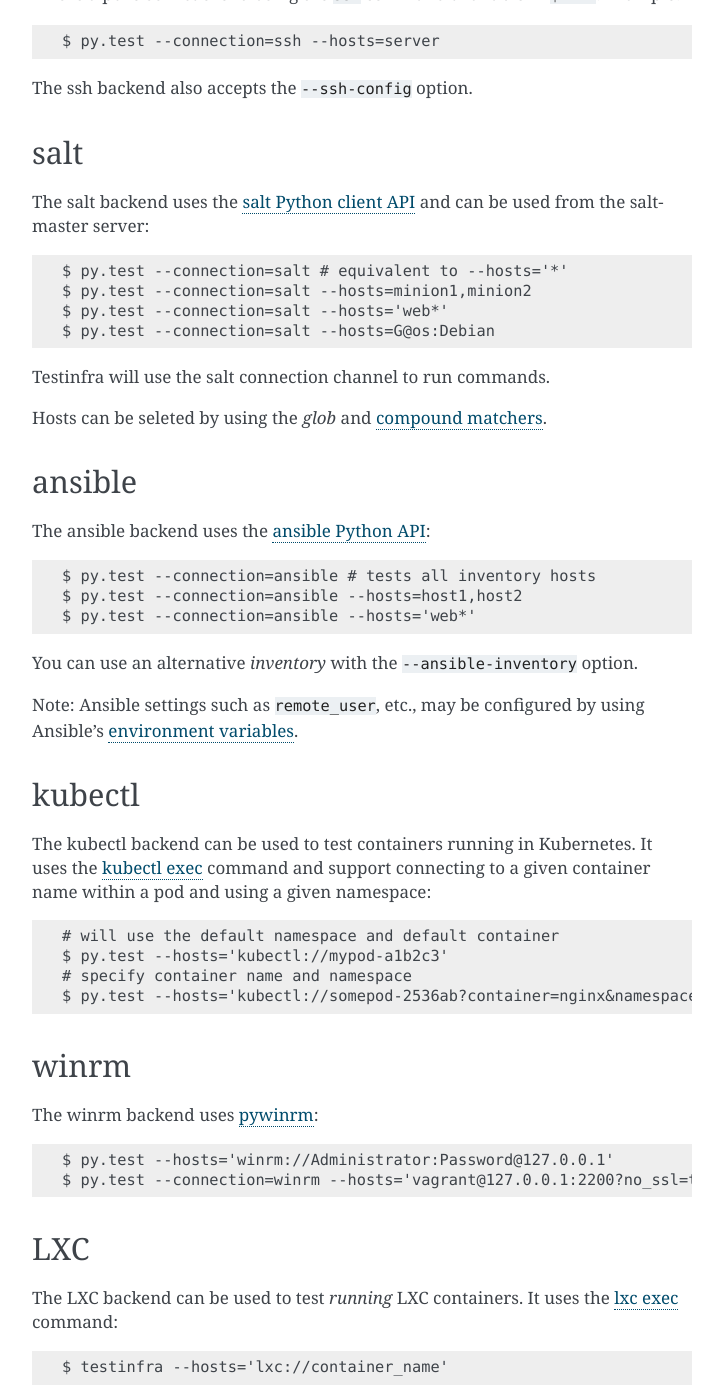
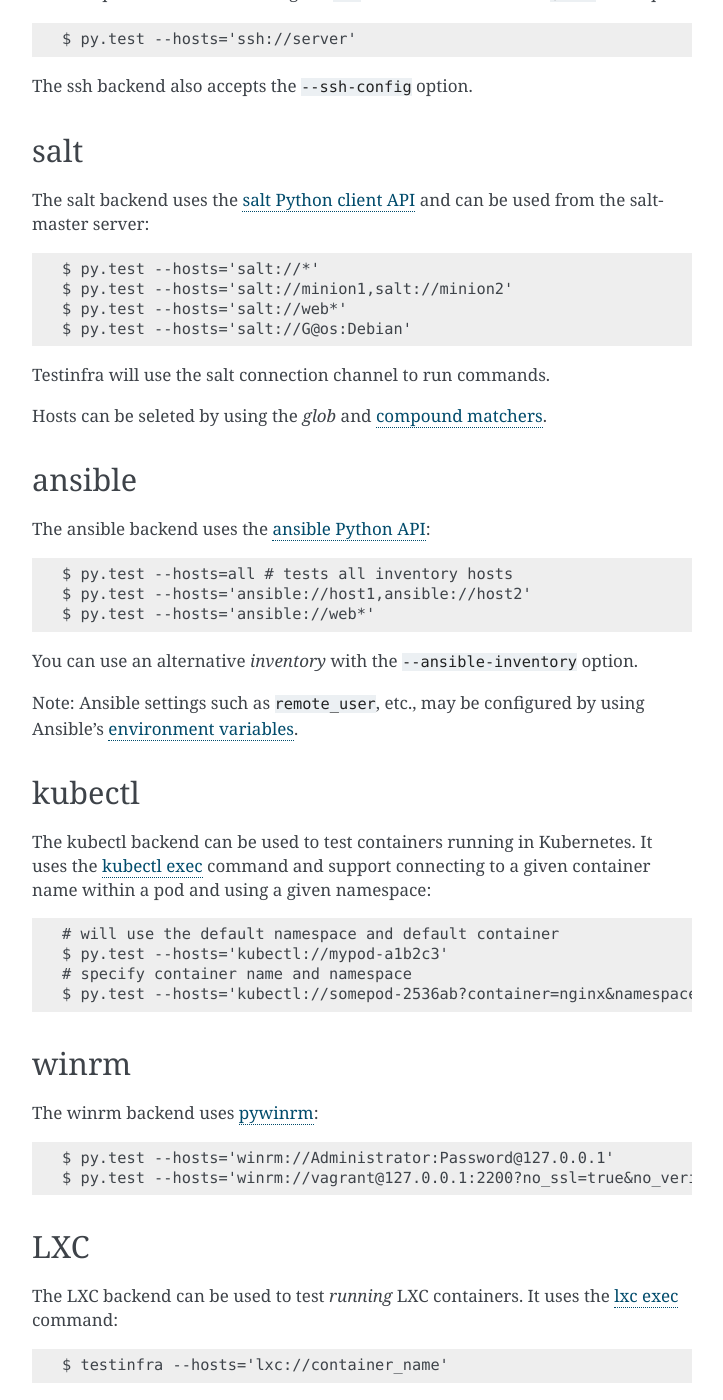
Before and after one commit to pytest-dev/pytest-testinfra, a Sphinx documentation site: the page built from doc/source/backends.rst, in a window 1280 px wide and 1400 px high, scrolled down 1024 px. Shown: the whole window, without its empty margins (388-1111 px from the left). Built offline with Sphinx 7.4.7, drawn with Linux system fonts in a browser that asks for light colours; comment, search, counter and statistics services are not loaded; some of the changed text lies outside the part shown.

Commit message:
Drop reference to --connection on backend docs
--connection is planned for deprecation.

```diff
--- a/doc/source/backends.rst
+++ b/doc/source/backends.rst
@@ -1,8 +1,7 @@
 Connection backends
 ===================
 
-Testinfra comes with several connections backends for remote command execution,
-they are selected with the ``--connection`` option.
+Testinfra comes with several connections backends for remote command execution.
 
 For all backends, commands can be run as superuser with the ``--sudo``
 option or as specific user with the ``--sudo-user`` option.
@@ -37,7 +36,7 @@
 The Docker backend can be used to test *running* containers. It uses the `docker
 exec <https://docs.docker.com/reference/commandline/exec/>`_ command::
 
-    $ py.test --connection=docker --hosts=[user@]docker_id_or_name
+    $ py.test --hosts='docker://[user@]docker_id_or_name'
 
 See also the :ref:`Test docker images` example.
 
@@ -47,7 +46,7 @@
 
 This is a pure SSH backend using the ``ssh`` command available in ``$PATH``. Example::
 
-    $ py.test --connection=ssh --hosts=server
+    $ py.test --hosts='ssh://server'
 
 The ssh backend also accepts the ``--ssh-config`` option.
 
@@ -58,10 +57,10 @@
 The salt backend uses the `salt Python client API
 <http://docs.saltstack.com/en/latest/ref/clients/>`_ and can be used from the salt-master server::
 
-    $ py.test --connection=salt # equivalent to --hosts='*'
-    $ py.test --connection=salt --hosts=minion1,minion2
-    $ py.test --connection=salt --hosts='web*'
-    $ py.test --connection=salt --hosts=G@os:Debian
+    $ py.test --hosts='salt://*'
+    $ py.test --hosts='salt://minion1,salt://minion2'
+    $ py.test --hosts='salt://web*'
+    $ py.test --hosts='salt://G@os:Debian'
 
 Testinfra will use the salt connection channel to run commands.
 
@@ -78,9 +77,9 @@
 The ansible backend uses the `ansible Python API
 <https://docs.ansible.com/ansible/developing_api.html>`_::
 
-    $ py.test --connection=ansible # tests all inventory hosts
-    $ py.test --connection=ansible --hosts=host1,host2
-    $ py.test --connection=ansible --hosts='web*'
+    $ py.test --hosts=all # tests all inventory hosts
+    $ py.test --hosts='ansible://host1,ansible://host2'
+    $ py.test --hosts='ansible://web*'
 
 You can use an alternative `inventory` with the ``--ansible-inventory`` option.
 
@@ -108,7 +107,7 @@
 The winrm backend uses `pywinrm <https://pypi.python.org/pypi/pywinrm>`_::
 
     $ py.test --hosts='winrm://Administrator:Password@127.0.0.1'
-    $ py.test --connection=winrm --hosts='vagrant@127.0.0.1:2200?no_ssl=true&no_verify_ssl=true'
+    $ py.test --hosts='winrm://vagrant@127.0.0.1:2200?no_ssl=true&no_verify_ssl=true'
 
 LXC
 ~~~
```
